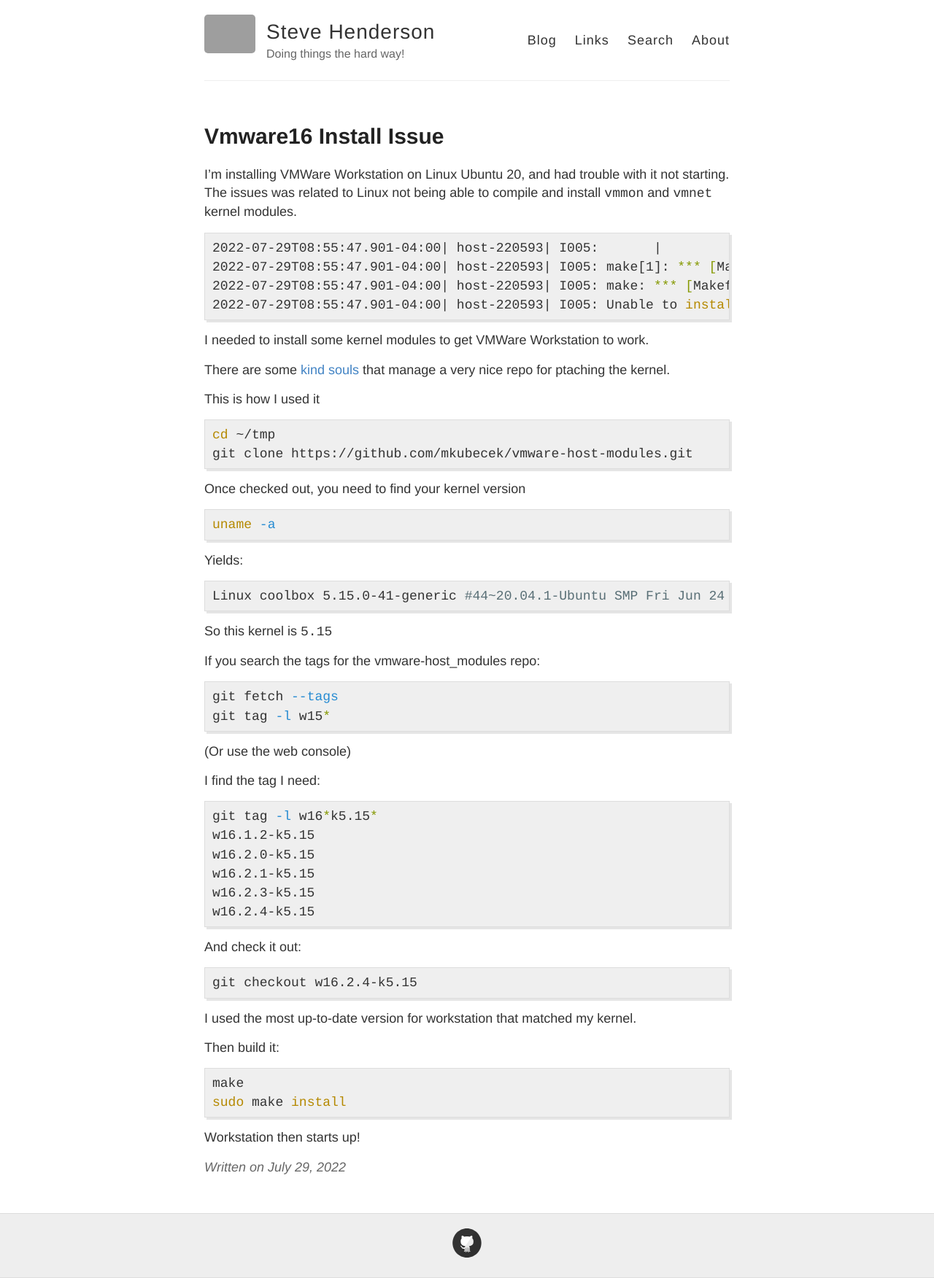
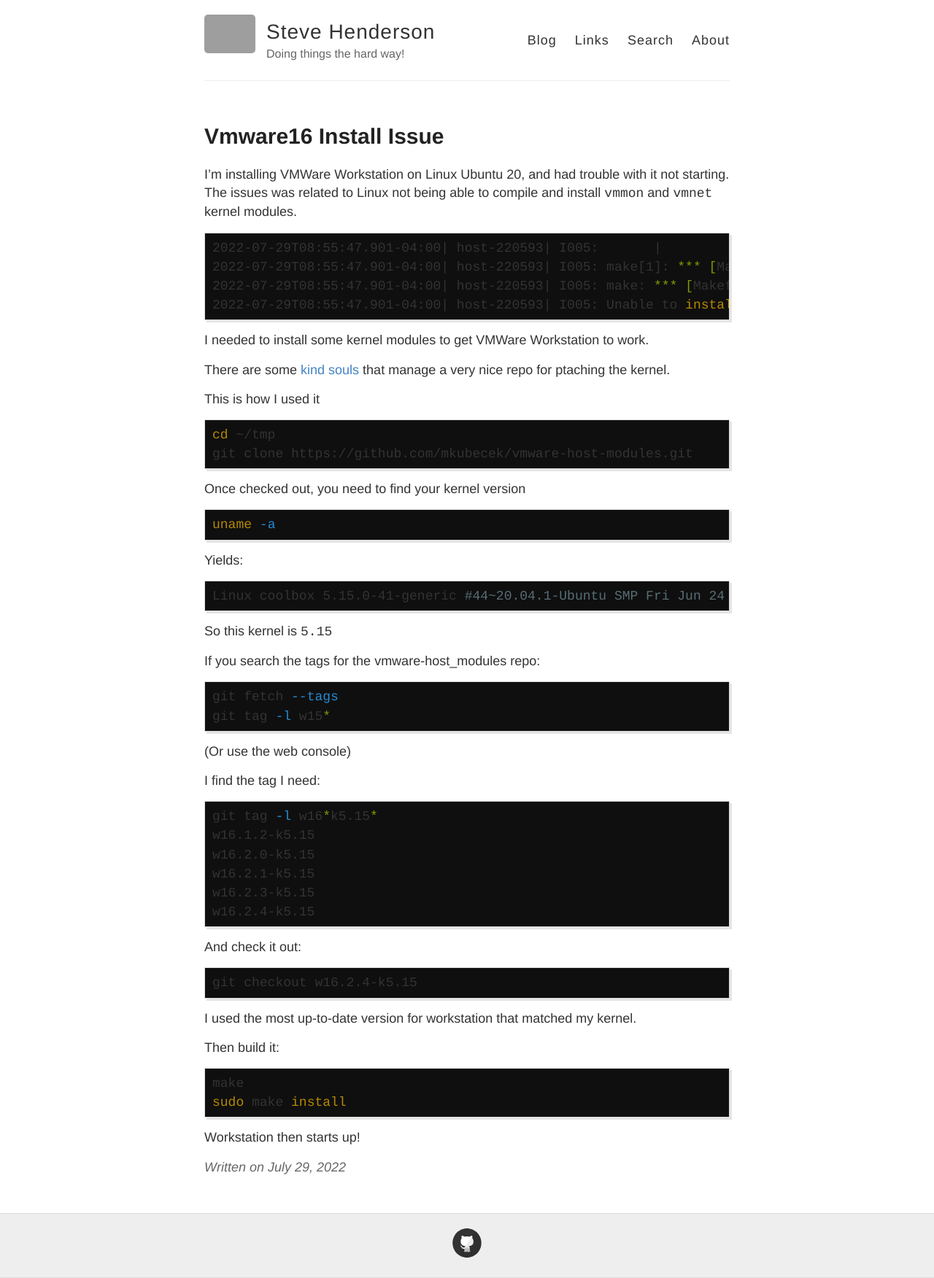
Before and after one commit to stevehenderson/stevehenderson.github.io, a Jekyll site: the page built from _posts/2022-7-29-VMWare16-Install-Issue.md, in a window 1280 px wide. Shown: the whole page at 73% size. Built offline with Jekyll 4.4.1, drawn with Linux system fonts in a browser that asks for light colours; our own code applies the rules of GitHub Pages for plain Markdown files; grey boxes are pictures that could not be loaded.

Commit message:
Update _highlights.scss

```diff
--- a/_sass/_highlights.scss
+++ b/_sass/_highlights.scss
@@ -1,13 +1,13 @@
 
 pre.highlight {
-  background-color: #efefef;
+  background-color: #0f0f0f;
   padding: 7px 7px 7px 10px;
   border: 1px solid #ddd;
   -moz-box-shadow: 3px 3px rgba(0,0,0,0.1);
   -webkit-box-shadow: 3px 3px rgba(0,0,0,0.1);
   box-shadow: 3px 3px rgba(0,0,0,0.1);
   margin: 10px 0 10px 0;
-  font: 12px;
+  font: 8px;
   overflow: scroll;
 }
 
```
